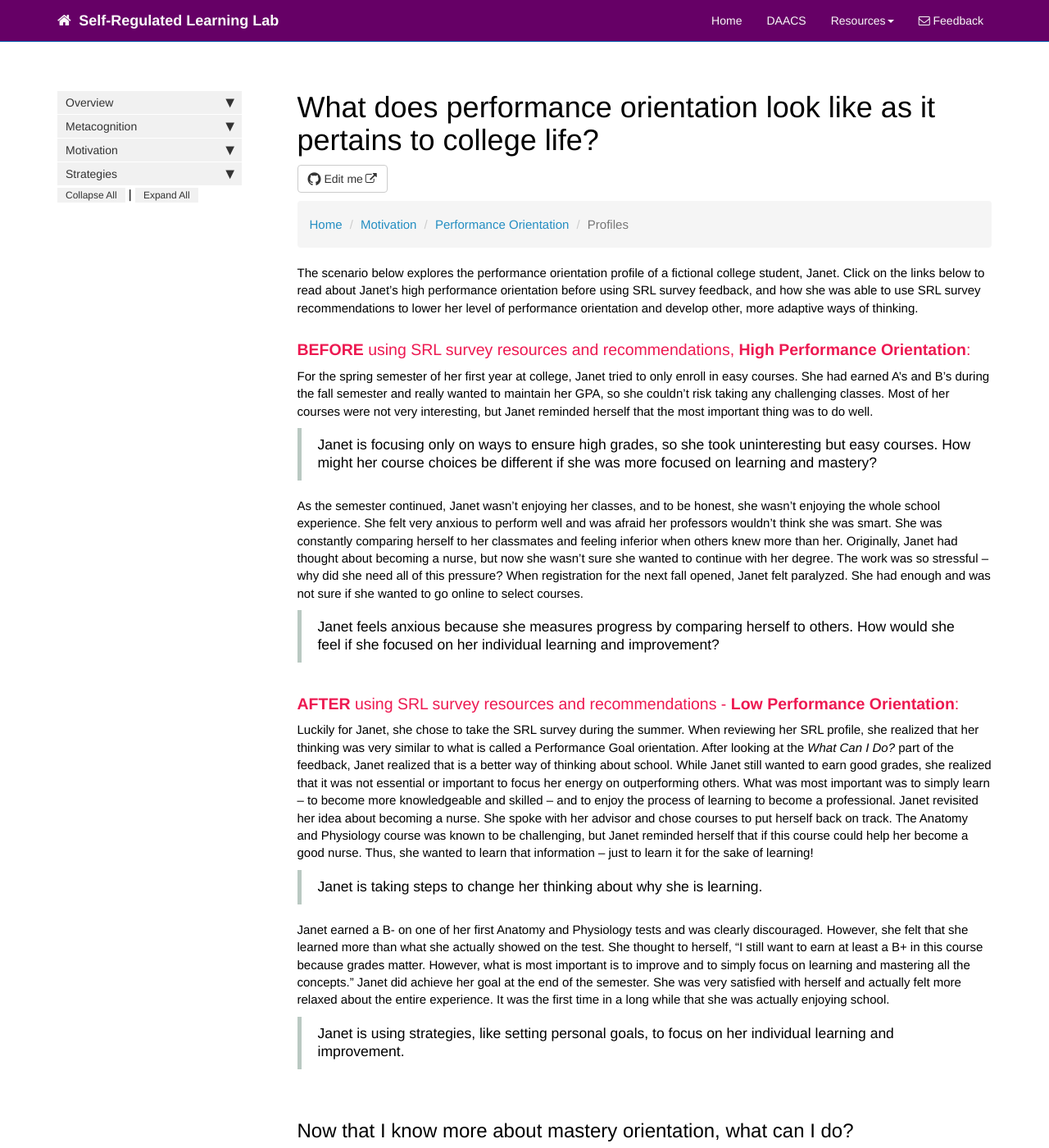
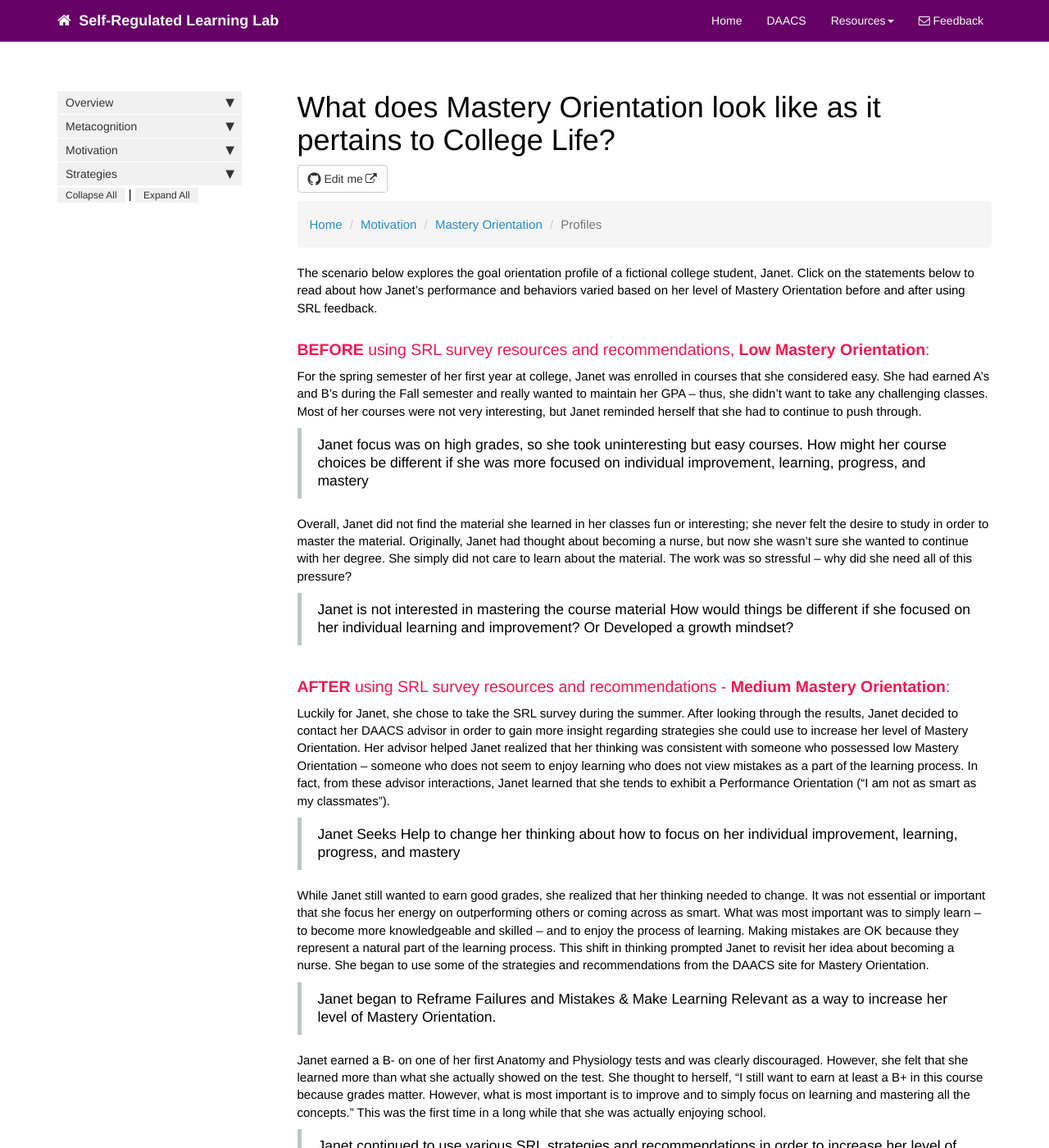
Before and after one commit to dfranklin02/SRL, a Jekyll site: the page built from docs/pages/motivation/mastery_orientation_profile.md, in a window 1280 px wide and 1400 px high. Shown: the whole window at 82% size. Built offline with Jekyll 4.4.1, drawn with Linux system fonts in a browser that asks for light colours; nearby versions of some CDN libraries; comment, search, counter and statistics services are not loaded; some of the changed text lies outside the part shown.

Commit message:
Update mastery_orientation_profile.md

```diff
--- a/docs/pages/motivation/mastery_orientation_profile.md
+++ b/docs/pages/motivation/mastery_orientation_profile.md
@@ -1,5 +1,5 @@
 ---
-title: What does performance orientation look like as it pertains to college life?
+title: What does Mastery Orientation look like as it pertains to College Life?
 tags:
 keywords:
 sidebar: mydoc_sidebar
@@ -11,31 +11,34 @@ toc: false
 <ul class="breadcrumb">
     <li><a href="index.html">Home</a></li>
     <li><a href="motivation.html">Motivation</a></li>
-    <li><a href="performance_orientation.html">Performance Orientation</a></li>
+    <li><a href="performance_orientation.html">Mastery Orientation</a></li>
     <li class="active">Profiles</li>
 </ul>
+The scenario below explores the goal orientation profile of a fictional college student, Janet. Click on the statements below to read about how Janet’s performance and behaviors varied based on her level of Mastery Orientation before and after using SRL feedback.
 
-The scenario below explores the performance orientation profile of a fictional college student, Janet. Click on the links below to read about Janet’s high performance orientation before using SRL survey feedback, and how she was able to use SRL survey recommendations to lower her level of performance orientation and develop other, more adaptive ways of thinking.
+### **BEFORE** using SRL survey resources and recommendations, **Low Mastery Orientation**:
 
-### **BEFORE** using SRL survey resources and recommendations, **High Performance Orientation**:
+For the spring semester of her first year at college, Janet was enrolled in courses that she considered easy. She had earned A’s and B’s during the Fall semester and really wanted to maintain her GPA – thus, she didn’t want to take any challenging classes. Most of her courses were not very interesting, but Janet reminded herself that she had to continue to push through.
 
-For the spring semester of her first year at college, Janet tried to only enroll in easy courses. She had earned A’s and B’s during the fall semester and really wanted to maintain her GPA, so she couldn’t risk taking any challenging classes. Most of her courses were not very interesting, but Janet reminded herself that the most important thing was to do well.
+> Janet focus was on high grades, so she took uninteresting but easy courses. How might her course choices be different if she was more focused on individual improvement, learning, progress, and mastery
 
-> Janet is focusing only on ways to ensure high grades, so she took uninteresting but easy courses. How might her course choices be different if she was more focused on learning and mastery?
+Overall, Janet did not find the material she learned in her classes fun or interesting; she never felt the desire to study in order to master the material. Originally, Janet had thought about becoming a nurse, but now she wasn’t sure she wanted to continue with her degree. She simply did not care to learn about the material. The work was so stressful – why did she need all of this pressure?
 
-As the semester continued, Janet wasn’t enjoying her classes, and to be honest, she wasn’t enjoying the whole school experience. She felt very anxious to perform well and was afraid her professors wouldn’t think she was smart. She was constantly comparing herself to her classmates and feeling inferior when others knew more than her. Originally, Janet had thought about becoming a nurse, but now she wasn’t sure she wanted to continue with her degree. The work was so stressful – why did she need all of this pressure? When registration for the next fall opened, Janet felt paralyzed. She had enough and was not sure if she wanted to go online to select courses.
+> Janet is not interested in mastering the course material
+How would things be different if she focused on her individual learning and improvement? Or Developed a growth mindset?
 
-> Janet feels anxious because she measures progress by comparing herself to others. How would she feel if she focused on her individual learning and improvement?
+### **AFTER** using SRL survey resources and recommendations - **Medium Mastery Orientation**:
 
+Luckily for Janet, she chose to take the SRL survey during the summer. After looking through the results, Janet decided to contact her DAACS advisor in order to gain more insight regarding strategies she could use to increase her level of Mastery Orientation. Her advisor helped Janet realized that her thinking was consistent with someone who possessed low Mastery Orientation – someone who does not seem to enjoy learning who does not view mistakes as a part of the learning process. In fact, from these advisor interactions, Janet learned that she tends to exhibit a Performance Orientation (“I am not as smart as my classmates”).
 
-### **AFTER** using SRL survey resources and recommendations - **Low Performance Orientation**:
+> Janet Seeks Help to change her thinking about how to focus on her individual improvement, learning, progress, and mastery
 
-Luckily for Janet, she chose to take the SRL survey during the summer. When reviewing her SRL profile, she realized that her thinking was very similar to what is called a Performance Goal orientation. After looking at the *What Can I Do?* part of the feedback, Janet realized that is a better way of thinking about school. While Janet still wanted to earn good grades, she realized that it was not essential or important to focus her energy on outperforming others. What was most important was to simply learn – to become more knowledgeable and skilled – and to enjoy the process of learning to become a professional. Janet revisited her idea about becoming a nurse. She spoke with her advisor and chose courses to put herself back on track. The Anatomy and Physiology course was known to be challenging, but Janet reminded herself that if this course could help her become a good nurse. Thus, she wanted to learn that information – just to learn it for the sake of learning!
+While Janet still wanted to earn good grades, she realized that her thinking needed to change. It was not essential or important that she focus her energy on outperforming others or coming across as smart. What was most important was to simply learn – to become more knowledgeable and skilled – and to enjoy the process of learning. Making mistakes are OK because they represent a natural part of the learning process. This shift in thinking prompted Janet to revisit her idea about becoming a nurse. She began to use some of the strategies and recommendations from the DAACS site for Mastery Orientation.
 
-> Janet is taking steps to change her thinking about why she is learning.
+> Janet began to Reframe Failures and Mistakes & Make Learning Relevant as a way to increase her level of Mastery Orientation.
 
-Janet earned a B- on one of her first Anatomy and Physiology tests and was clearly discouraged. However, she felt that she learned more than what she actually showed on the test. She thought to herself, “I still want to earn at least a B+ in this course because grades matter. However, what is most important is to improve and to simply focus on learning and mastering all the concepts.” Janet did achieve her goal at the end of the semester. She was very satisfied with herself and actually felt more relaxed about the entire experience. It was the first time in a long while that she was actually enjoying school.
+Janet earned a B- on one of her first Anatomy and Physiology tests and was clearly discouraged. However, she felt that she learned more than what she actually showed on the test. She thought to herself, “I still want to earn at least a B+ in this course because grades matter. However, what is most important is to improve and to simply focus on learning and mastering all the concepts.” This was the first time in a long while that she was actually enjoying school.
 
-> Janet is using strategies, like setting personal goals, to focus on her individual learning and improvement.
+> Janet continued to use various SRL strategies and recommendations in order to increase her level of Mastery Orientation
 
-{% include footers/performance_orientation_footer.html %}
+{% include footers/mastery_orientation_footer.html %}
```
